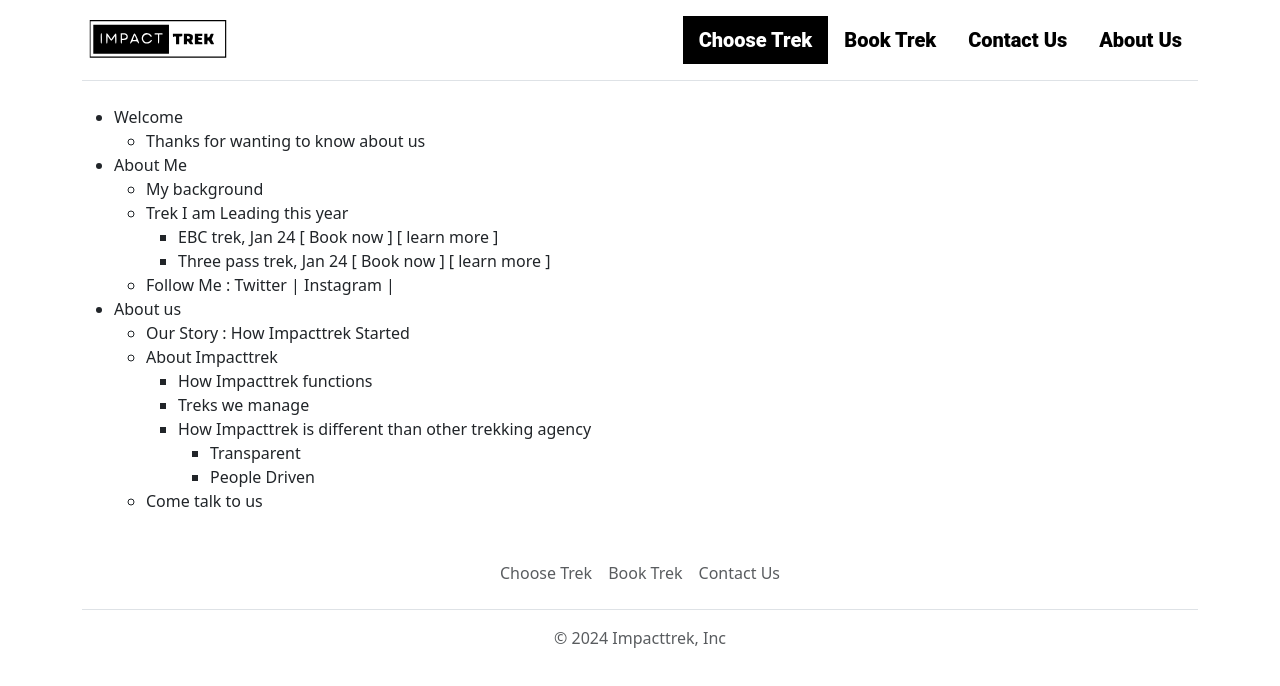
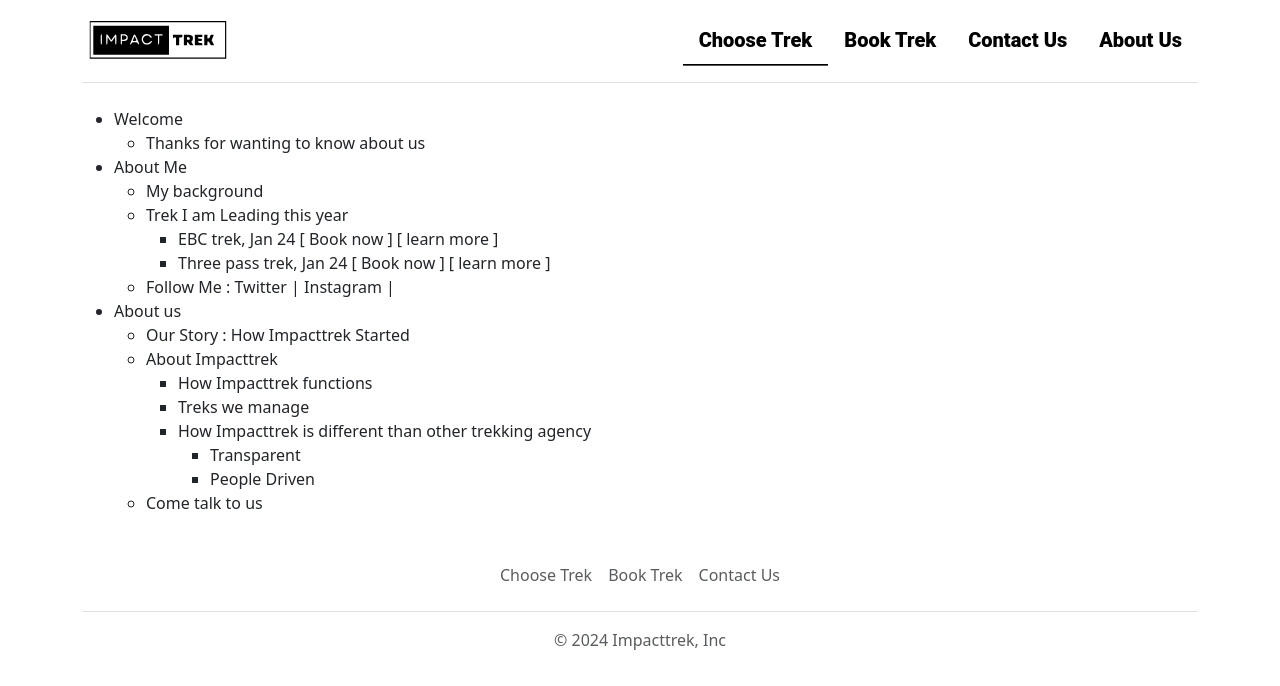
Before and after one commit to Shresthaprakash75/client-side-impacttrek, a Gatsby site: page /about-us in a window 1280 px wide. In both pictures the pointer is over the item 755 px from the left and 40 px from the top of the page. Built offline with nearby package versions, Linux system fonts and the light colour scheme; Gatsby itself is replaced by a stand-in of ours.

Commit message:
hover over border buttom

```diff
--- a/src/components/header.css
+++ b/src/components/header.css
@@ -30,13 +30,11 @@ svg:hover #second-paths {
   line-height: 1.6;
   letter-spacing: 0em;
   font-family: "Roboto Black", "Arial Bold", sans-serif;
+
 }
 
 /* Change background color to black and text color to white when hovering over nav item */
 .nav-pills .nav-item:hover {
-  background-color: black;
+  /* background-color: black; */
+  border-bottom: 2px groove black;
 }
-
-.nav-pills .nav-item:hover .nav-link {
-  color: white;
-}
```
